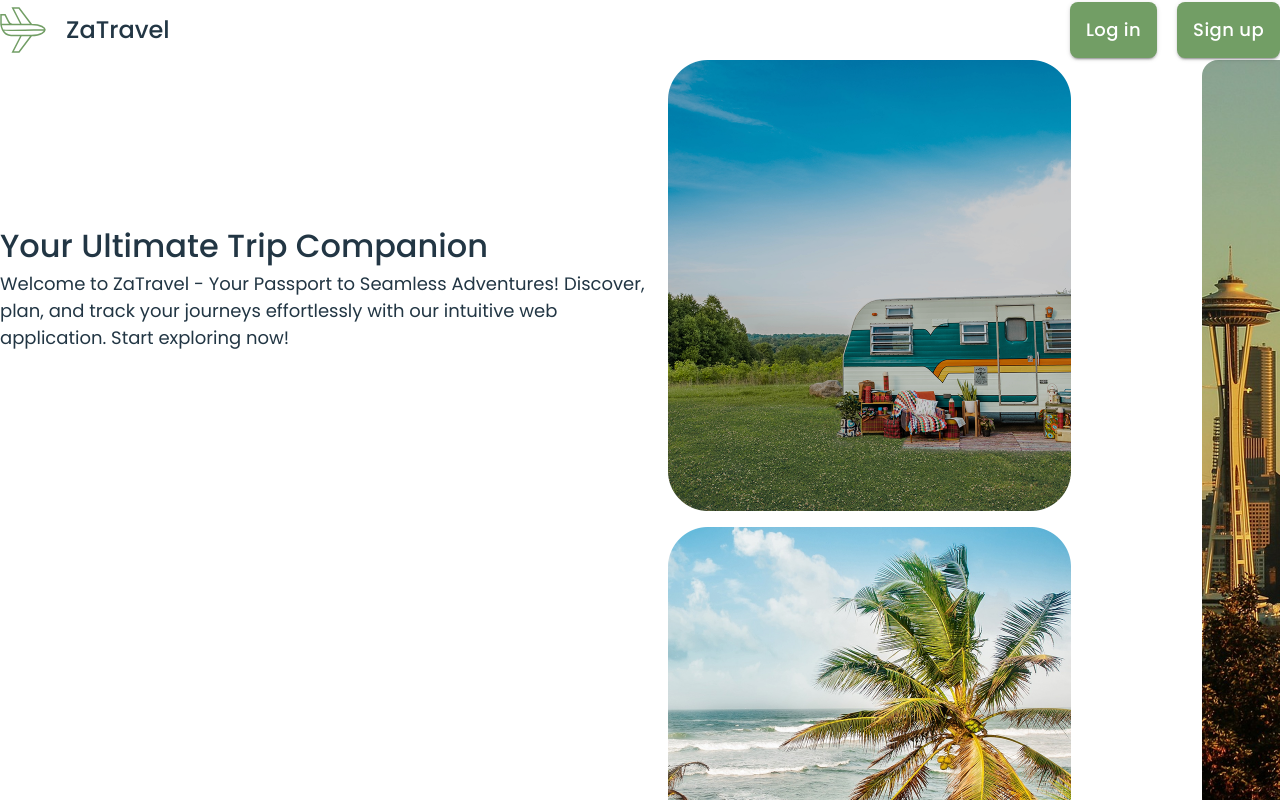
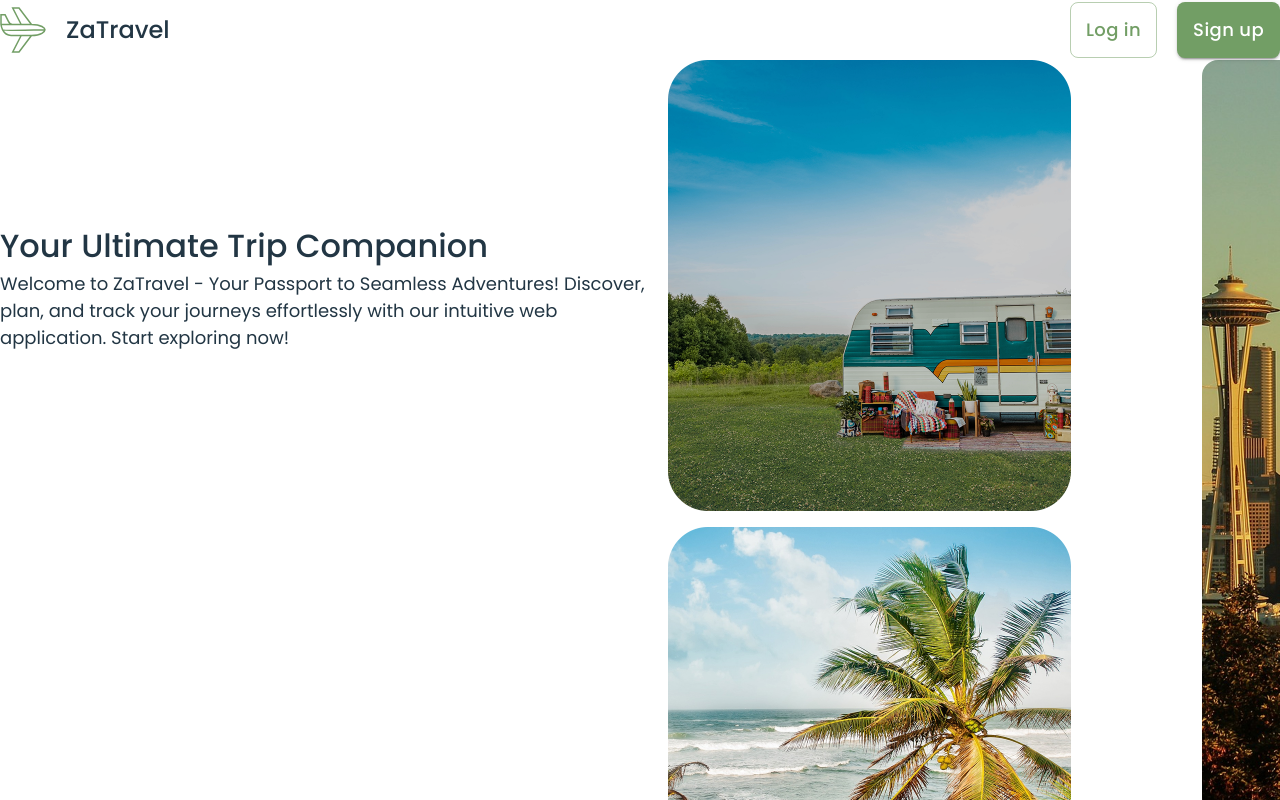
Before and after one commit to Mortharion-tech/za-travel, a React (Vite) app: page / in a window 1280 px wide. Shown: the top 800 px of the page. Built offline with nearby package versions, Linux system fonts and the light colour scheme; no server answers.

Commit message:
Update Header.tsx

```diff
--- a/src/features/landing/components/Header.tsx
+++ b/src/features/landing/components/Header.tsx
@@ -11,8 +11,12 @@ export default function Header() {
           <Logo />
         </Box>
         <Stack direction="row" gap={2.5}>
-          <AppButton>Log in</AppButton>
-          <AppButton>Sign up</AppButton>
+          <AppButton variant="outlined" color="primary">
+            Log in
+          </AppButton>
+          <AppButton variant="contained" color="primary">
+            Sign up
+          </AppButton>
         </Stack>
       </Stack>
     </>
```
